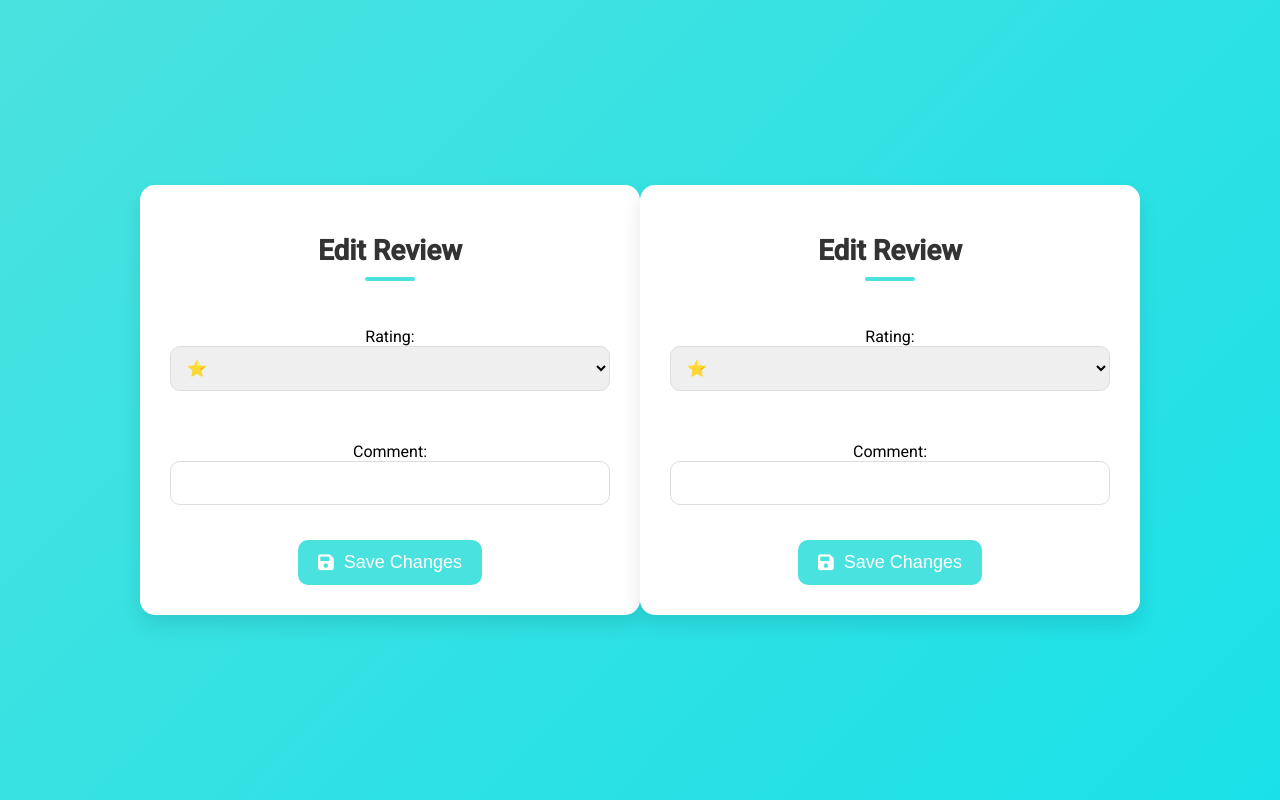
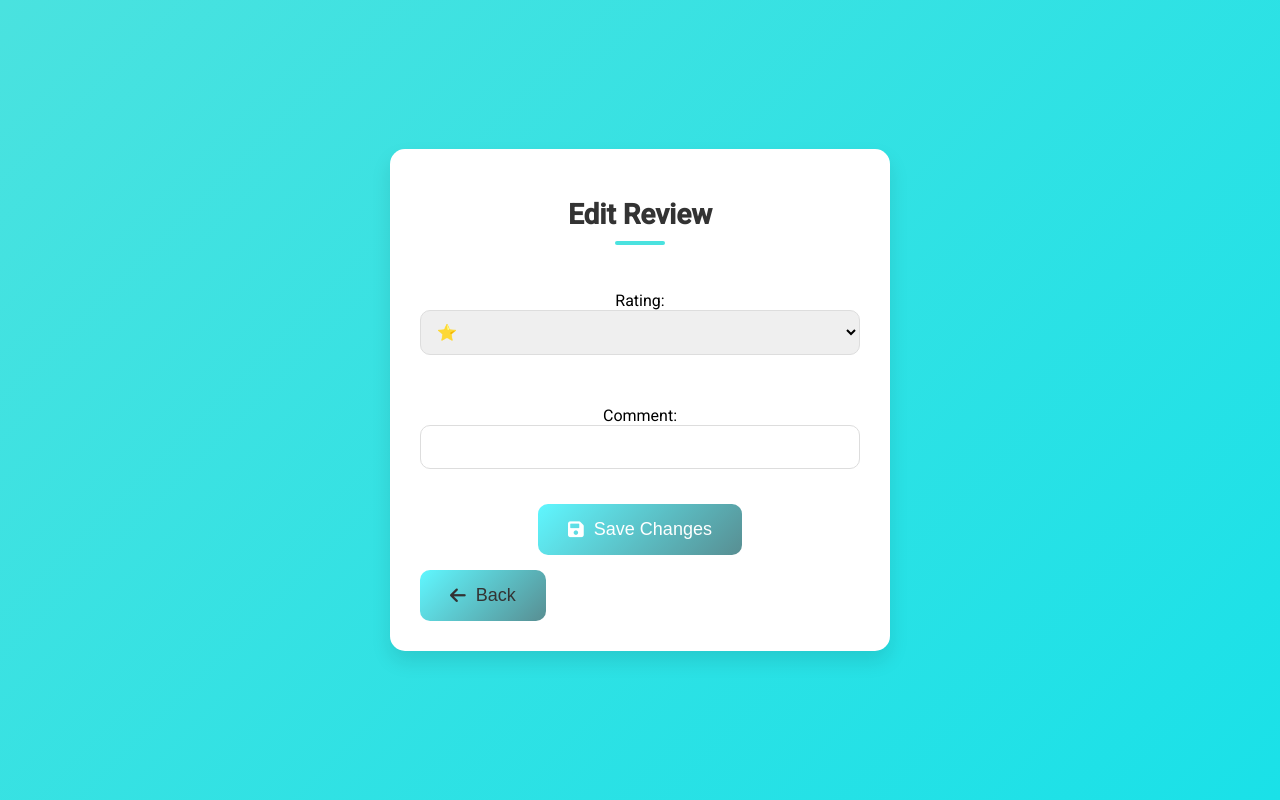
Before and after one commit to Ramos-GS/Review-Master, a Django app: template core/movies/templates/edit_review.html in a window 1280 px wide. Run offline with Django 5.2, Linux system fonts and the light colour scheme; the template is opened without the code that fills it: values that come from a table or form of the project are taken from there, others are empty.

Commit message:
feat(templates): update review and movie templates
Enhanced the user experience across several templates in the 'movies/templates/' directory, including 'add_review.html', 'edit_review.html', 'movie_detail.html', and 'movie_list.html'. These updates improve the layout, design, and functionality of each page, making it easier for users to interact with reviews and movie details.

Changes include:

- **add_review.html**:
  - Refined the layout for better readability and usability.
  - Updated the styling to align with the overall design language of the application.
  - Enhanced form fields for a more intuitive review submission process.

- **edit_review.html**:
  - Streamlined the layout for better organization and navigation.
  - Updated the styling to match the overall application design.
  - Improved the display of review information to facilitate clarity and ease of editing.

- **movie_detail.html**:
  - Optimized the layout for improved readability and navigation.
  - Adjusted the styling to ensure consistency with the application's design language.
  - Enhanced the display of movie details to provide users with a comprehensive view of movie information.

- **movie_list.html**:
  - Refined the layout for better readability and navigation.
  - Updated the styling to match the overall application design.
  - Improved the display of movie information for a more engaging and informative user experience.

These updates contribute to a more user-friendly and visually appealing experience across the review and movie-related pages, enhancing the overall usability of the application.

```diff
--- a/core/movies/templates/edit_review.html
+++ b/core/movies/templates/edit_review.html
@@ -72,114 +72,32 @@
             box-shadow: 0 0 10px rgba(81, 134, 133, 0.2);
         }
         button {
-            padding: 12px 20px;
-            background-color: #4ae2df;
+            padding: 15px 30px;
+            background: linear-gradient(135deg, #5ff7ff, #588e92);
             border: none;
             border-radius: 10px;
             color: #ffffff;
             font-size: 18px;
             cursor: pointer;
-            transition: background-color 0.3s ease, transform 0.3s ease;
+            transition: background 0.3s ease, transform 0.3s ease;
             display: flex;
             align-items: center;
             justify-content: center;
         }
         button:hover {
-            background-color: #2dbbc0;
+            background: linear-gradient(135deg, #9bfaff, #88c5c9);
             transform: scale(1.05);
         }
         button i {
             margin-right: 10px;
         }
-    </style>
-    <style>
-        @import url('https://fonts.googleapis.com/css2?family=Roboto:wght@400;500&display=swap');
-        @import url('https://cdnjs.cloudflare.com/ajax/libs/font-awesome/6.0.0-beta3/css/all.min.css');
-
-        body {
-            font-family: 'Roboto', sans-serif;
-            background: linear-gradient(135deg, #4ae2df, #1ae1e8);
-            display: flex;
-            justify-content: center;
-            align-items: center;
-            height: 100vh;
-            margin: 0;
-            padding: 20px;
-            box-sizing: border-box;
+        .back-button {
+            margin-top: 15px;
+            background-color: #f8f9fa;
+            color: #333;
         }
-        .container {
-            background-color: #ffffff;
-            padding: 30px;
-            border-radius: 15px;
-            box-shadow: 0 10px 20px rgba(0, 0, 0, 0.1);
-            width: 100%;
-            max-width: 500px;
-            text-align: center;
-            transition: transform 0.3s ease, box-shadow 0.3s ease;
-            box-sizing: border-box;
-        }
-        .container:hover {
-            transform: translateY(-10px);
-            box-shadow: 0 20px 40px rgba(0, 0, 0, 0.2);
-        }
-        h1 {
-            font-size: 28px;
-            color: #333333;
-            margin-bottom: 30px;
-            position: relative;
-        }
-        h1::after {
-            content: '';
-            width: 50px;
-            height: 4px;
-            background-color: #4ae2df;
-            display: block;
-            margin: 10px auto 0;
-            border-radius: 2px;
-        }
-        form {
-            display: flex;
-            flex-direction: column;
-            align-items: center;
-        }
-        form p {
-            width: 100%;
-            margin-bottom: 20px;
-        }
-        form input, form textarea, form select {
-            width: 100%;
-            padding: 12px;
-            margin-bottom: 15px;
-            border: 1px solid #dddddd;
-            border-radius: 10px;
-            font-size: 16px;
-            transition: border-color 0.3s ease, box-shadow 0.3s ease;
-            box-sizing: border-box;
-        }
-        form input:focus, form textarea:focus, form select:focus {
-            border-color: #4ae2df;
-            outline: none;
-            box-shadow: 0 0 10px rgba(95, 255, 255, 0.2);
-        }
-        button {
-            padding: 12px 20px;
-            background-color: #4ae2df;
-            border: none;
-            border-radius: 10px;
-            color: #ffffff;
-            font-size: 18px;
-            cursor: pointer;
-            transition: background-color 0.3s ease, transform 0.3s ease;
-            display: flex;
-            align-items: center;
-            justify-content: center;
-        }
-        button:hover {
-            background-color: #50cae0;
-            transform: scale(1.05);
-        }
-        button i {
-            margin-right: 10px;
+        .back-button:hover {
+            background-color: #e2e6ea;
         }
     </style>
 </head>
@@ -193,16 +111,9 @@
                 <i class="fas fa-save"></i> Save Changes
             </button>
         </form>
-    </div>
-    <div class="container">
-        <h1>Edit Review</h1>
-        <form method="post">
-            {% csrf_token %}
-            {{ form.as_p }}
-            <button type="submit">
-                <i class="fas fa-save"></i> Save Changes
-            </button>
-        </form>
+        <button class="back-button" onclick="window.history.back();">
+            <i class="fas fa-arrow-left"></i> Back
+        </button>
     </div>
 </body>
 </html>
```
Also changed, not shown: core/movies/templates/add_review.html (+11 -0 lines), core/movies/templates/movie_detail.html (+16 -0 lines), core/movies/templates/movie_list.html (+16 -0 lines).
